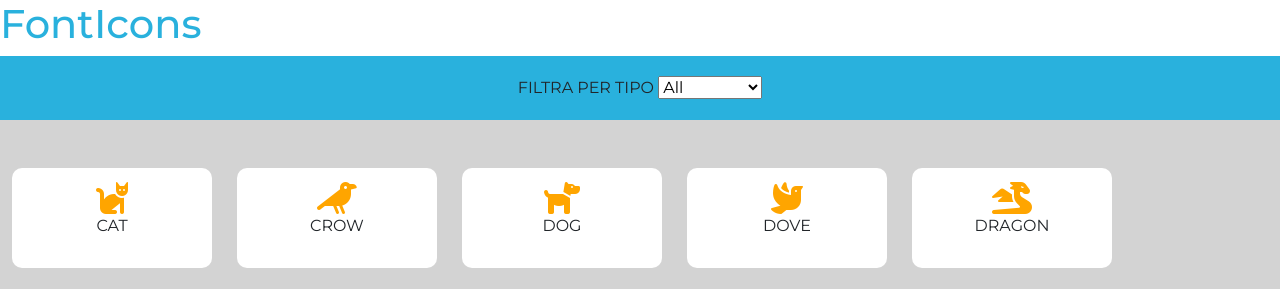
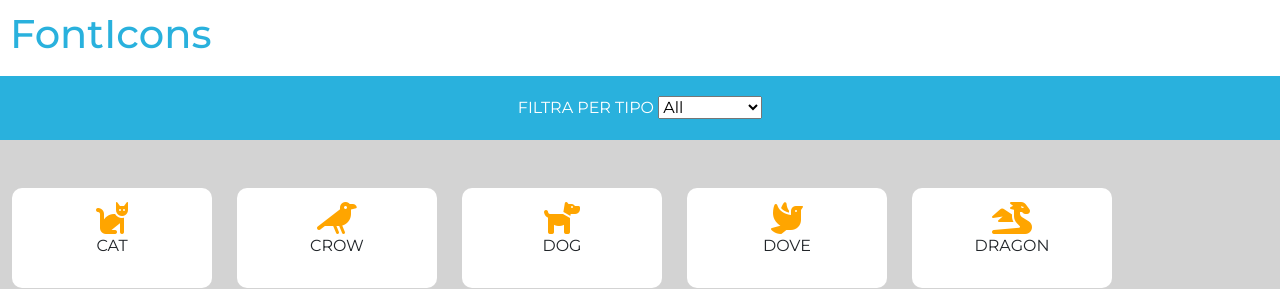
Before and after one commit to giorgios17/js-es6-icons, a plain HTML site: page index.html in a window 1280 px wide. Shown: the top 289 px of the page. Drawn offline with nearby package versions, Linux system fonts and the light colour scheme.

Commit message:
comment js

```diff
--- a/css/style.css
+++ b/css/style.css
@@ -9,6 +9,7 @@ body {
 
 header h1{
 color: #29b1dd;
+padding: 10px;
 }
 
 .select-container{
@@ -42,3 +43,6 @@ color: #29b1dd;
 .green{
   color: green;
 }
+#label-select{
+  color: white;
+}
--- a/index.html
+++ b/index.html
@@ -23,7 +23,7 @@
     </header>
     <main>
         <div class="select-container">
-            <label for="type">FILTRA PER TIPO</label>
+            <label for="type" id="label-select">FILTRA PER TIPO</label>
             <select name="type" id="type" onchange="showOnlySelected()">
                 <option value="all">All</option>
                 <option value="animal">Animal</option>
--- a/js/script.js
+++ b/js/script.js
@@ -115,6 +115,7 @@ const allIcons = [
 
 const container = document.querySelector('.element-container');
 
+//creo div icon-container dentro element-container con l'elemento html
 function createIconContainer(obj) {
 	const element = document.createElement('div');
 	element.className = 'icon-container'
@@ -123,19 +124,24 @@ function createIconContainer(obj) {
 	<p class="text-uppercase">${obj.name}</p>`
 }
 
+// ciclo per creare tutti gli elementi dell'array
 allIcons.forEach((element, index, array) => {
 	createIconContainer(element)
 });
 
+//filtro solo animali
 const animals = allIcons.filter((element, index, array) => element.type === 'animal');
 console.log('Animali', animals);
 
+//filtro solo vegetali
 const vegetables = allIcons.filter((element, index, array) => element.type === 'vegetable');
 console.log('Vegetali', vegetables);
 
+//filtro solo utenti
 const users = allIcons.filter((element, index, array) => element.type === 'user');
 console.log('Utenti', users);
 
+//funzione mostra solo selezionati
 function showOnlySelected() {
 	let selected = document.getElementById('type').value;
 	container.innerHTML = '';
```
